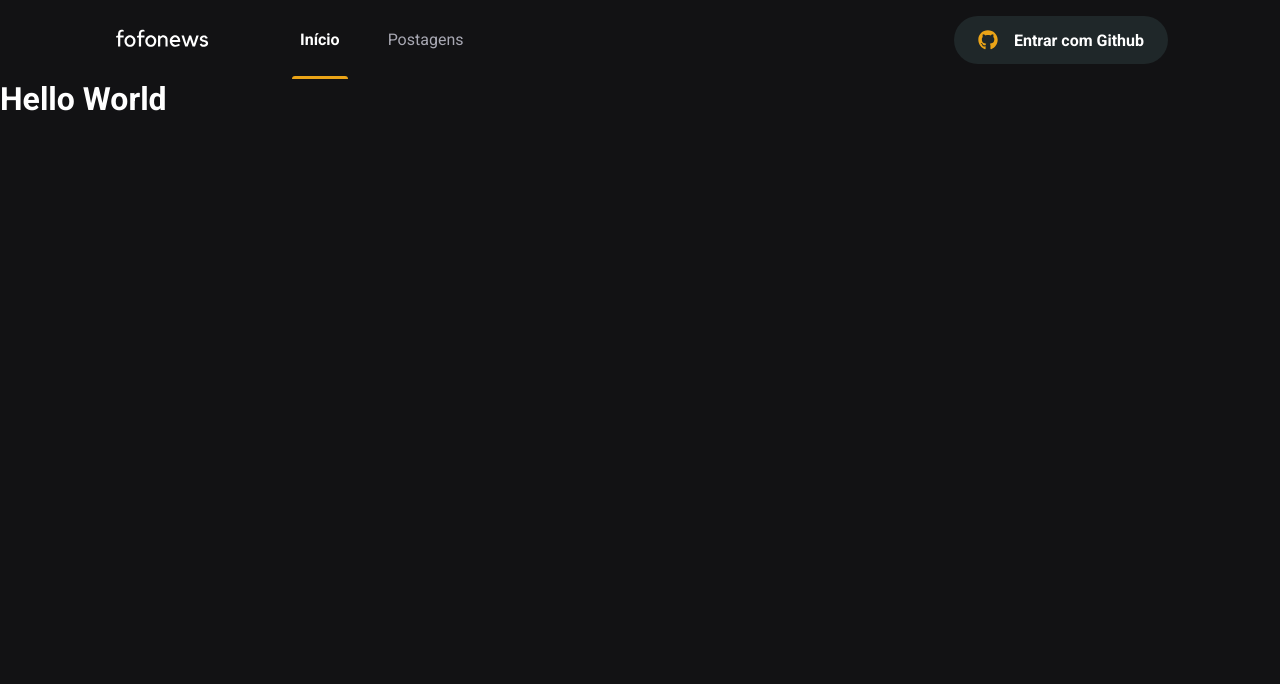
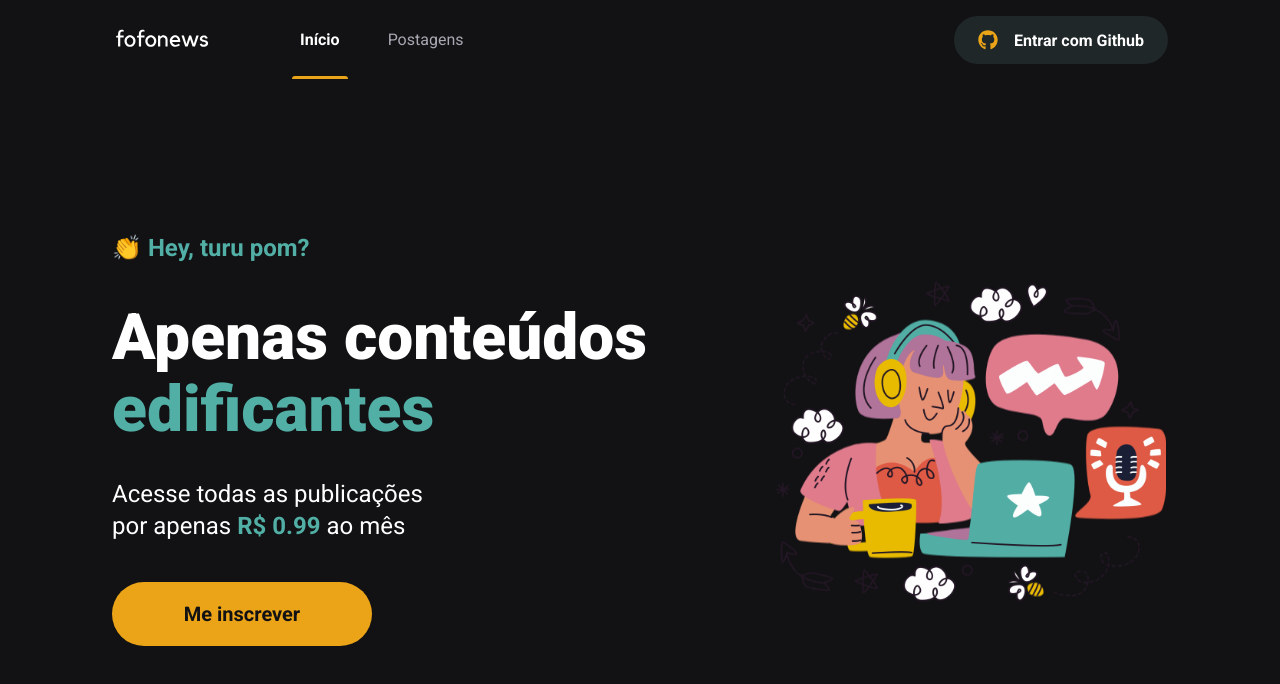
Before and after one commit to linferreira/fofonews, a Next.js app: page / in a window 1280 px wide. Shown: the top 684 px of the page. Built offline with nearby package versions, Linux system fonts and the light colour scheme.

Commit message:
feat: update home

```diff
--- /dev/null
+++ b/src/pages/home.module.scss
@@ -0,0 +1,44 @@
+.content-container {
+  align-items: center;
+  display: flex;
+  height: calc(100vh - 5rem);
+  justify-content: space-between;
+  max-width: 1120px;
+  margin: 0 auto 2rem;
+  padding: 0 2rem;
+}
+
+.hero {
+  max-width: 600px;
+
+  > span {
+    font-size: 1.5rem;
+    font-weight: bold;
+  }
+
+  h1 {
+    font-size: 4rem;
+    font-weight: 900;
+    line-height: 4.5rem;
+    margin-top: 2.5rem;
+  }
+
+  span {
+    color: var(--cyan);
+  }
+
+  p {
+    font-size: 1.5rem;
+    line-height: 2rem;
+    margin-top: 2rem;
+
+    span {
+      color: var(--cyan);
+      font-weight: bold;
+    }
+  }
+
+  button {
+    margin-top: 2.5rem;
+  }
+}
--- a/src/pages/index.tsx
+++ b/src/pages/index.tsx
@@ -1,4 +1,7 @@
+/* eslint-disable @next/next/no-img-element */
 import Head from "next/head";
+import { SubscribeButton } from "./components/SubscribeButton";
+import styles from "./home.module.scss";
 
 export default function Home() {
   return (
@@ -6,7 +9,21 @@ export default function Home() {
       <Head>
         <title>Fofonews | Início</title>
       </Head>
-      <h1>Hello World</h1>
+      <main className={styles["content-container"]}>
+        <section className={styles.hero}>
+          <span>👏 Hey, turu pom?</span>
+          <h1>
+            Apenas conteúdos <span> edificantes</span>
+          </h1>
+          <p>
+            Acesse todas as publicações <br />
+            por apenas <span>R$ 0.99</span> ao mês
+          </p>
+          <SubscribeButton />
+        </section>
+
+        <img src="/images/avatar.svg" alt="girl coding" />
+      </main>
     </>
   );
 }
--- a/src/styles/global.scss
+++ b/src/styles/global.scss
@@ -5,7 +5,7 @@
 }
 
 :root {
-  --cyan-500: #61dafb;
+  --cyan: #52AFA6;
   --gray-100: #e1e1e6;
   --gray-300: #a8a8b3;
   --gray-700: #29292e;
```
Also changed, not shown: public/images/avatar.svg.
